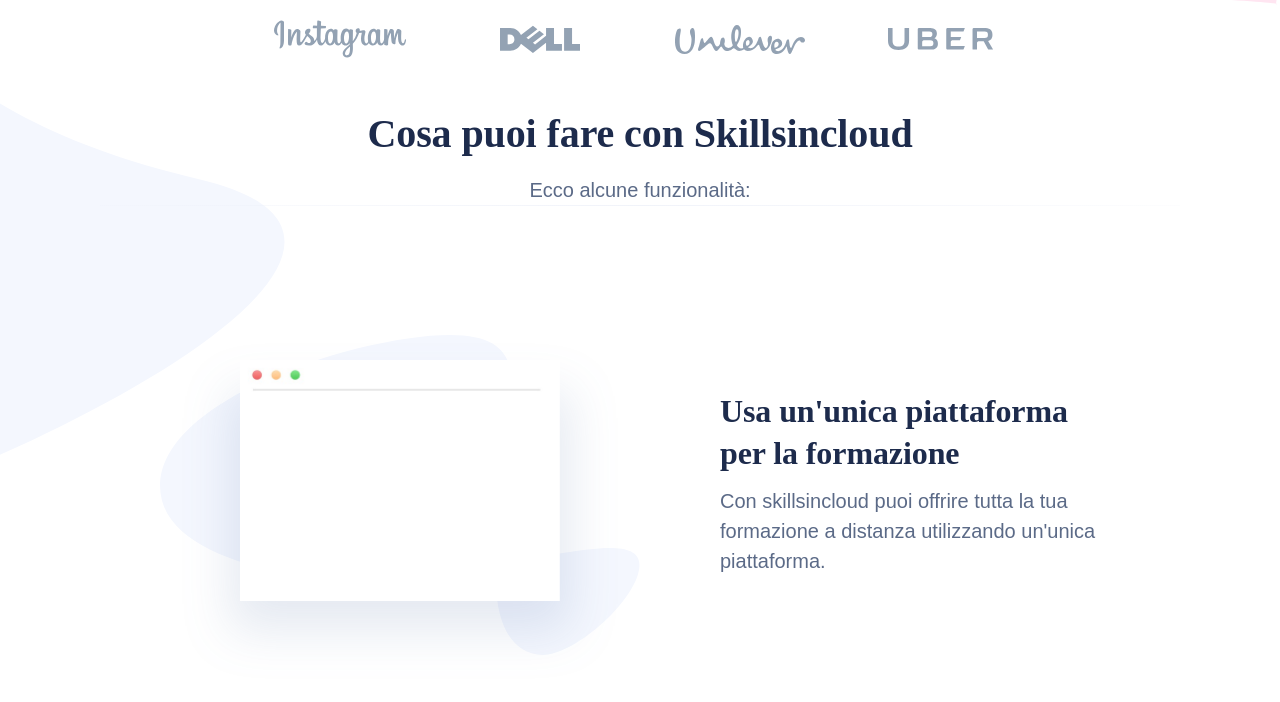
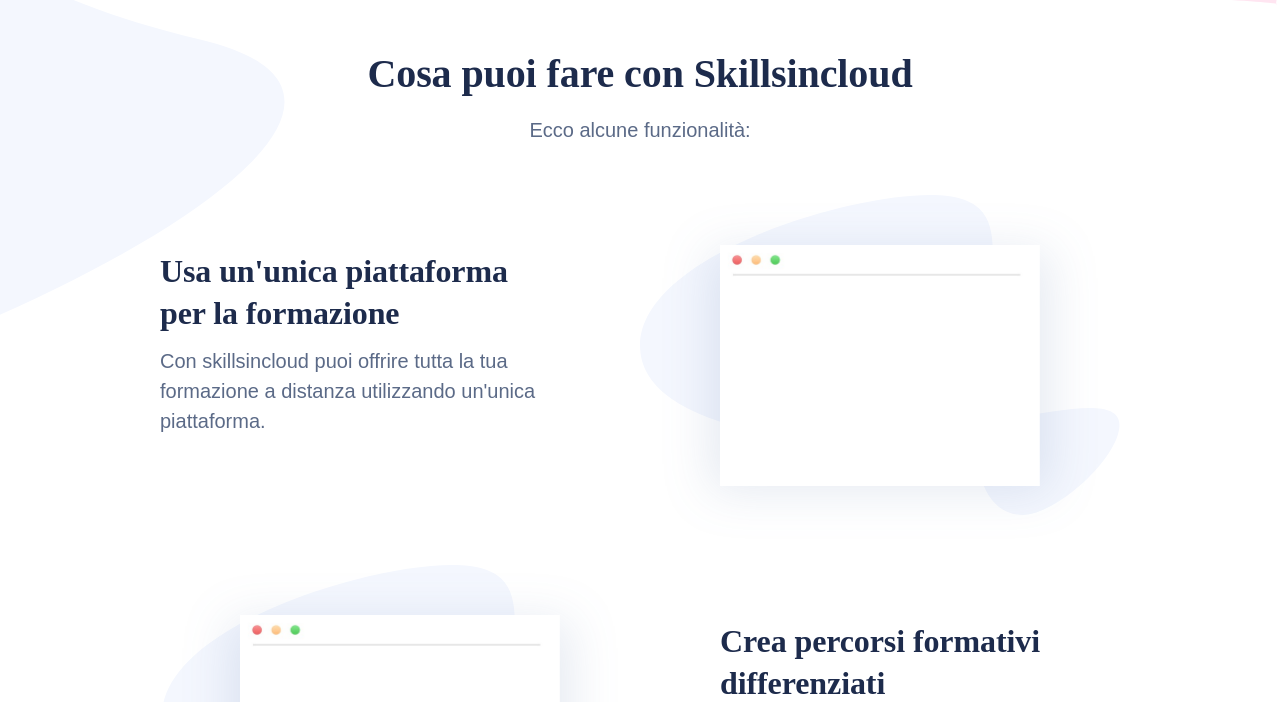
Before and after one commit to LacerbaDev/landing-skills, a website: page index.html in a window 1280 px wide. Shown: the part 591-1293 px from the top of the page. Drawn offline with nearby package versions, Linux system fonts and the light colour scheme; a web font is replaced by a local one.

Commit message:
feature images

```diff
--- a/index.html
+++ b/index.html
@@ -127,13 +127,14 @@
 
 			<section class="features-extended section">
 				<div class="container">
-					<div class="features-extended-header text-center">
-						<div class="container-sm">
-							<h2 class="section-title mt-0">Cosa puoi fare con Skillsincloud</h2>
-							<p class="section-paragraph">Ecco alcune funzionalità:</p>
+
+					<div class="features-extended-inner section-inner has-top-divider">
+						<div class="features-extended-header text-center">
+							<div class="container-sm">
+								<h2 class="section-title mt-0">Cosa puoi fare con Skillsincloud</h2>
+								<p class="section-paragraph">Ecco alcune funzionalità:</p>
+							</div>
 						</div>
-					</div>
-					<div class="features-extended-inner section-inner has-top-divider">
 						<div class="feature-extended">
 							<div class="feature-extended-image is-revealing">
 								<svg width="480" height="320" viewBox="0 0 480 320" xmlns="http://www.w3.org/2000/svg" xmlns:xlink="http://www.w3.org/1999/xlink">
--- a/src/scss/layout/_clients.scss
+++ b/src/scss/layout/_clients.scss
@@ -1,4 +1,5 @@
 .clients {
+   display: none;
 
     .section-inner {
         padding-top: 30px;
--- a/src/scss/layout/_features-extended.scss
+++ b/src/scss/layout/_features-extended.scss
@@ -66,7 +66,7 @@
 				}
 
 				.feature-img {
-					top: 75px;
+					top: 100px;
 				}
 
 				&:nth-child(even) {
```
Also changed, not shown: dist/css/style.css.
